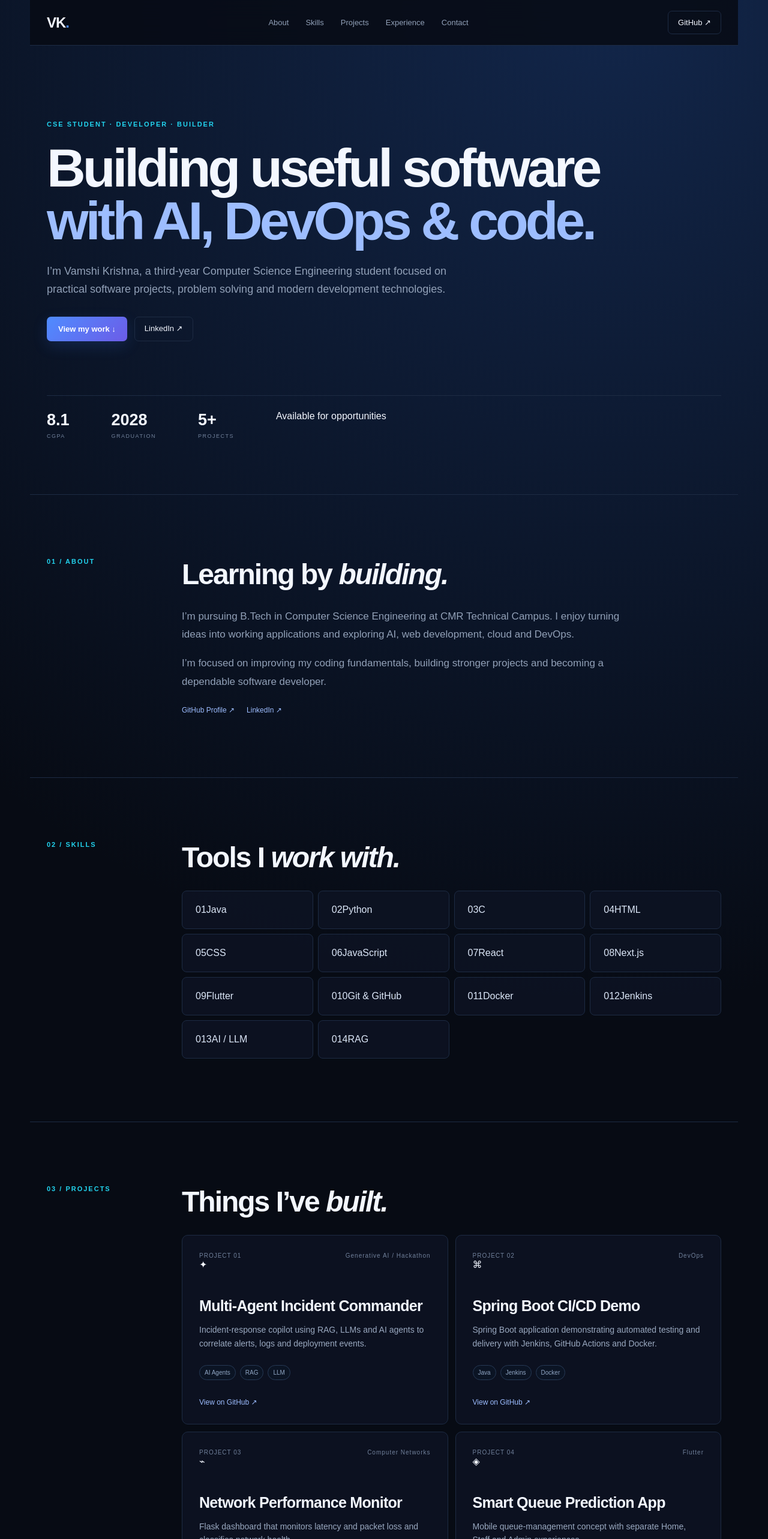
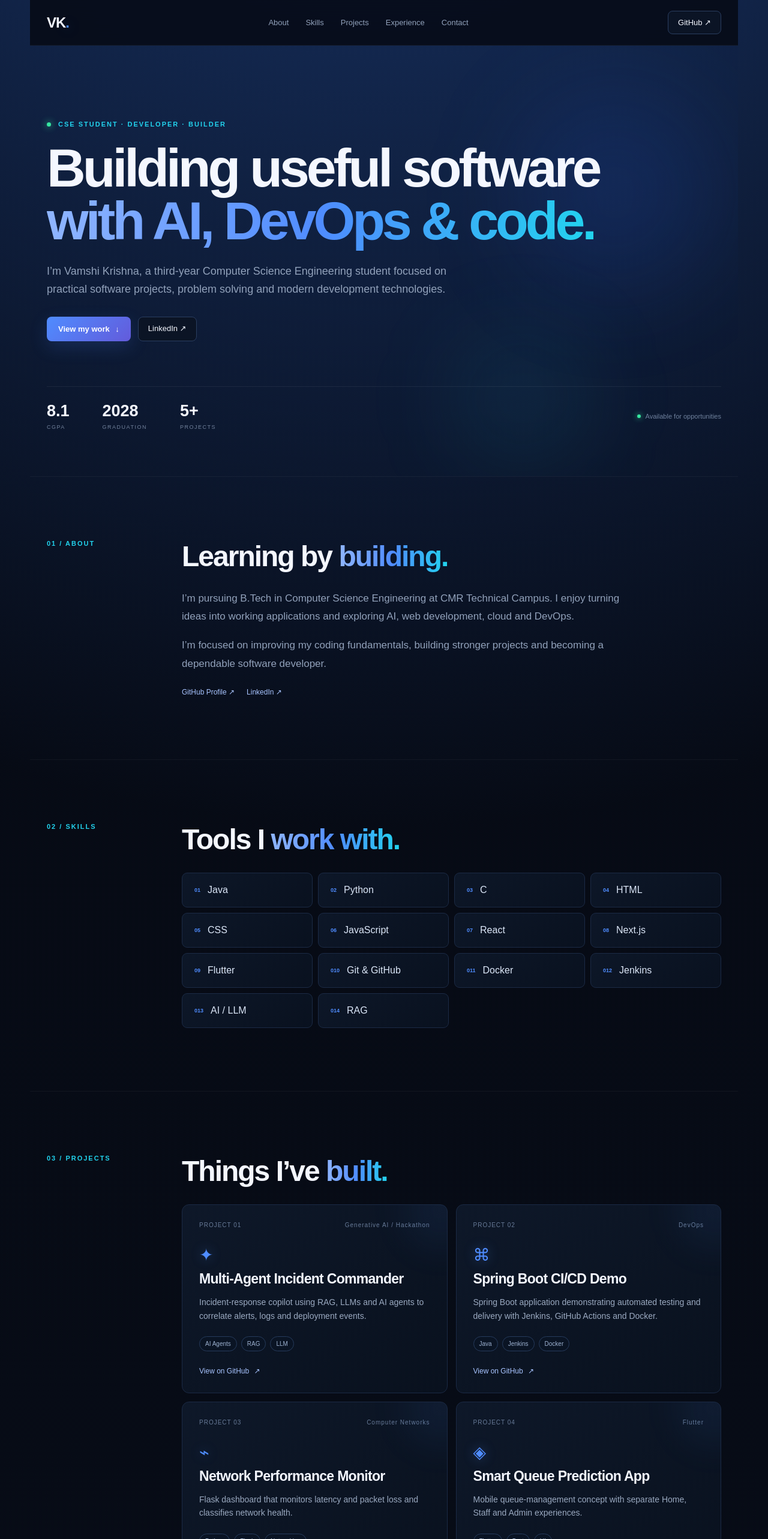
Before and after one commit to vamshi1808/vkportfolio, a Next.js app: page / in a window 1280 px wide. Shown: the top 2566 px of the page at 60% size. Built offline with nearby package versions, Linux system fonts and the light colour scheme.

Commit message:
Polish portfolio UI with premium visual effects

```diff
--- a/app/globals.css
+++ b/app/globals.css
@@ -1,27 +1,25 @@
 *{box-sizing:border-box}
 html{scroll-behavior:smooth}
-:root{--bg:#070b14;--surface:#0d1424;--surface2:#111b2e;--border:#1d2b43;--text:#f3f7ff;--muted:#91a0b7;--blue:#4f8cff;--cyan:#22d3ee;--blueSoft:#9dbdff}
-body{margin:0;background:radial-gradient(circle at 80% 0%,#12264a 0,transparent 34%),var(--bg);color:var(--text);font-family:Arial,Helvetica,sans-serif}
+:root{--bg:#060a14;--surface:#0b1220;--surface2:#101b30;--border:#1b2a45;--text:#f4f7ff;--muted:#91a1ba;--blue:#4f8cff;--cyan:#22d3ee;--soft:#a8c4ff}
+body{margin:0;background:radial-gradient(circle at 50% -15%,#1a3870 0,transparent 38%),linear-gradient(180deg,#060a14,#080d18);color:var(--text);font-family:Arial,Helvetica,sans-serif}
 a{color:inherit;text-decoration:none}
-.nav{height:76px;display:flex;align-items:center;justify-content:space-between;max-width:1180px;margin:auto;padding:0 28px;border-bottom:1px solid var(--border);position:sticky;top:0;background:rgba(7,11,20,.86);backdrop-filter:blur(16px);z-index:10}
-.logo{font-size:24px;font-weight:800;letter-spacing:-1px}.logo span{color:var(--blue)}
-nav{display:flex;gap:28px;color:var(--muted);font-size:13px}nav a{transition:.2s}nav a:hover{color:var(--blueSoft)}
-.navBtn,.secondary{border:1px solid var(--border);border-radius:7px;padding:11px 16px;font-size:13px;transition:.2s}.navBtn:hover,.secondary:hover{border-color:var(--blue);background:#0e1a31}
-.hero{max-width:1180px;margin:auto;padding:125px 28px 90px;position:relative}
-.eyebrow,.label{font-size:11px;letter-spacing:2px;color:var(--cyan);font-weight:700}
-.hero h1{font-size:clamp(48px,7vw,92px);line-height:.98;letter-spacing:-5px;margin:24px 0}.hero h1 span{color:var(--blueSoft)}
+.nav{height:76px;display:flex;align-items:center;justify-content:space-between;max-width:1180px;margin:auto;padding:0 28px;border-bottom:1px solid #ffffff0b;position:sticky;top:0;background:#060a14d9;backdrop-filter:blur(20px);z-index:10}
+.logo{font-size:24px;font-weight:800;letter-spacing:-1px}.logo span{color:var(--blue);text-shadow:0 0 18px #4f8cff99}
+nav{display:flex;gap:28px;color:var(--muted);font-size:13px}nav a{transition:.2s}nav a:hover{color:#fff}
+.navBtn,.secondary{border:1px solid #2a3e60;border-radius:8px;padding:11px 16px;font-size:13px;transition:.25s;background:#0b1425}.navBtn:hover,.secondary:hover{border-color:var(--blue);box-shadow:0 0 20px #4f8cff22;transform:translateY(-2px)}
+.hero{max-width:1180px;margin:auto;padding:125px 28px 75px;position:relative;overflow:hidden;min-height:590px;display:flex;flex-direction:column;justify-content:center}
+.heroContent{position:relative;z-index:2}.heroGlow{position:absolute;border-radius:50%;filter:blur(80px);pointer-events:none}.glowOne{width:330px;height:330px;background:#2563eb22;right:40px;top:80px}.glowTwo{width:220px;height:220px;background:#22d3ee16;right:250px;bottom:20px}
+.eyebrow,.label{font-size:11px;letter-spacing:2px;color:var(--cyan);font-weight:700}.statusDot{display:inline-block;width:7px;height:7px;border-radius:50%;background:#36e6a0;box-shadow:0 0 12px #36e6a0;margin-right:7px}
+.hero h1{font-size:clamp(48px,7vw,92px);line-height:.98;letter-spacing:-5px;margin:24px 0}.hero h1 span,.section h2 em,.contact h2 em{font-style:normal;background:linear-gradient(90deg,#8fb5ff,#4f8cff,#22d3ee);-webkit-background-clip:text;background-clip:text;color:transparent}
 .heroText{max-width:680px;color:var(--muted);font-size:18px;line-height:1.7}
-.actions{display:flex;gap:12px;margin-top:30px}.primary{background:linear-gradient(135deg,var(--blue),#6c5ce7);color:#fff;padding:13px 19px;border-radius:7px;font-weight:700;font-size:13px;transition:.2s;box-shadow:0 8px 25px #3267d533}.primary:hover{transform:translateY(-2px)}
-.stats{display:flex;gap:70px;margin-top:90px;padding-top:25px;border-top:1px solid var(--border)}.stats strong{display:block;font-size:27px}.stats small{color:#71819b;font-size:9px;letter-spacing:1.5px}
-.section{max-width:1180px;margin:auto;padding:105px 28px;display:grid;grid-template-columns:190px 1fr;gap:35px;border-top:1px solid var(--border)}
-.section h2,.contact h2{font-size:48px;letter-spacing:-2px;margin:0 0 28px}.about p{color:var(--muted);max-width:750px;font-size:17px;line-height:1.8}
-.miniActions{display:flex;gap:20px;margin-top:25px}.miniActions a,.projectLink{color:var(--blueSoft);font-size:12px}
-.skillGrid{display:grid;grid-template-columns:repeat(4,1fr);gap:8px}.skill{padding:22px;border:1px solid var(--border);background:rgba(13,20,36,.78);color:#dce7f8;transition:.2s;border-radius:8px}.skill:hover{border-color:var(--blue);transform:translateY(-2px);background:var(--surface2)}
-.projectGrid{display:grid;grid-template-columns:repeat(2,1fr);gap:12px}.card{border:1px solid var(--border);padding:28px;background:rgba(13,20,36,.78);min-height:275px;transition:.25s;border-radius:10px}.card:hover{border-color:#376bb4;transform:translateY(-4px);box-shadow:0 15px 35px #0004}
-.cardTop{display:flex;justify-content:space-between;color:#71819b;font-size:10px;letter-spacing:1px}.card h3{font-size:25px;letter-spacing:-.7px;margin:45px 0 12px}.card p{color:#9aa9c0;line-height:1.6;font-size:14px}
-.tags{display:flex;gap:7px;flex-wrap:wrap;margin:25px 0}.tags span{font-size:10px;border:1px solid #263955;padding:6px 8px;color:#91a7c5;border-radius:999px;background:#0b1424}.projectLink{display:inline-block;margin-top:5px}
-.timeline{border-left:1px solid var(--border)}.timelineItem{display:grid;grid-template-columns:90px 1fr;padding:0 0 45px 25px;position:relative}.timelineItem:before{content:"";position:absolute;width:7px;height:7px;border-radius:50%;background:var(--cyan);left:-4px;top:5px;box-shadow:0 0 12px #22d3ee99}.timelineItem>span{color:#71819b;font-size:12px}.timelineItem h3{margin:0 0 8px;font-size:19px}.timelineItem p{margin:0;color:#9aa9c0;line-height:1.6}
-.achievementGrid{display:grid;grid-template-columns:repeat(2,1fr);gap:8px}.achievement{border:1px solid var(--border);padding:22px;display:flex;gap:18px;align-items:center;background:rgba(13,20,36,.65);border-radius:8px}.achievement span{color:var(--cyan);font-size:10px}.achievement strong{font-size:14px}
-.contact{max-width:1180px;margin:auto;padding:120px 28px;text-align:center;border-top:1px solid var(--border)}.contact .label{display:block}.contact h2{font-size:clamp(50px,8vw,90px);margin:25px 0 15px}.contact p{color:var(--muted)}.contact .actions{justify-content:center}
-footer{max-width:1180px;margin:auto;padding:25px 28px 45px;border-top:1px solid var(--border);display:flex;justify-content:space-between;color:#61718a;font-size:11px}
-@media(max-width:750px){nav{display:none}.nav{padding:0 18px}.hero{padding:90px 20px 70px}.hero h1{letter-spacing:-3px}.stats{gap:30px}.section{display:block;padding:75px 20px}.section .label{margin-bottom:30px}.section h2{font-size:38px}.skillGrid,.achievementGrid{grid-template-columns:repeat(2,1fr)}.projectGrid{grid-template-columns:1fr}.card h3{margin-top:35px}.timelineItem{grid-template-columns:70px 1fr}.contact{padding:85px 20px}footer{padding:25px 20px;flex-direction:column;gap:10px}}
+.actions{display:flex;gap:12px;margin-top:30px}.primary{background:linear-gradient(135deg,#4f8cff,#635bdb);color:#fff;padding:13px 19px;border-radius:8px;font-weight:700;font-size:13px;transition:.25s;box-shadow:0 10px 30px #3b72df33}.primary:hover{transform:translateY(-3px);box-shadow:0 14px 35px #3b72df55}.primary span{margin-left:6px}
+.stats{display:flex;gap:55px;margin-top:75px;padding-top:25px;border-top:1px solid #ffffff10;position:relative;z-index:2}.stats strong{display:block;font-size:27px}.stats small{color:#71819b;font-size:9px;letter-spacing:1.5px}.available{margin-left:auto;color:#6f819d;font-size:11px;display:flex;align-items:center;gap:8px}.available span{width:6px;height:6px;border-radius:50%;background:#36e6a0;box-shadow:0 0 10px #36e6a0}
+.section{max-width:1180px;margin:auto;padding:105px 28px;display:grid;grid-template-columns:190px 1fr;gap:35px;border-top:1px solid #ffffff0b}.section h2,.contact h2{font-size:48px;letter-spacing:-2px;margin:0 0 28px}.about p{color:var(--muted);max-width:750px;font-size:17px;line-height:1.8}.miniActions{display:flex;gap:20px;margin-top:25px}.miniActions a,.projectLink{color:var(--soft);font-size:12px;transition:.2s}.miniActions a:hover,.projectLink:hover{color:#fff}
+.skillGrid{display:grid;grid-template-columns:repeat(4,1fr);gap:9px}.skill{padding:19px 20px;border:1px solid var(--border);background:linear-gradient(145deg,#0d1728,#09111f);color:#dce7f8;transition:.25s;border-radius:9px;display:flex;gap:12px;align-items:center}.skill span{color:#4f8cff;font-size:9px;font-weight:700}.skill:hover{border-color:#3567ad;transform:translateY(-4px);box-shadow:0 12px 28px #0005}
+.projectGrid{display:grid;grid-template-columns:repeat(2,1fr);gap:14px}.card{border:1px solid var(--border);padding:28px;background:linear-gradient(145deg,#0e1829,#09111e);min-height:290px;transition:.3s;border-radius:12px;position:relative;overflow:hidden}.card:after{content:"";position:absolute;width:120px;height:120px;border-radius:50%;background:#4f8cff12;filter:blur(30px);right:-50px;top:-50px}.card:hover{border-color:#3970bd;transform:translateY(-6px);box-shadow:0 18px 40px #0006}.cardTop{display:flex;justify-content:space-between;color:#687b98;font-size:10px;letter-spacing:1px}.cardIcon{font-size:28px;color:var(--blue);margin-top:28px;text-shadow:0 0 20px #4f8cff66}.card h3{font-size:23px;letter-spacing:-.7px;margin:10px 0 12px}.card p{color:#9aa9c0;line-height:1.6;font-size:14px}.tags{display:flex;gap:7px;flex-wrap:wrap;margin:23px 0}.tags span{font-size:10px;border:1px solid #263b5c;padding:6px 9px;color:#9db2d1;border-radius:999px;background:#0a1424}.projectLink{display:inline-block;margin-top:3px}.projectLink span{margin-left:5px}
+.timeline{border-left:1px solid var(--border)}.timelineItem{display:grid;grid-template-columns:90px 1fr;padding:0 0 45px 25px;position:relative}.timelineItem:before{content:"";position:absolute;width:8px;height:8px;border-radius:50%;background:var(--cyan);left:-4px;top:4px;box-shadow:0 0 16px #22d3ee99}.timelineItem>span{color:#71819b;font-size:12px}.timelineItem h3{margin:0 0 8px;font-size:19px}.timelineItem p{margin:0;color:#9aa9c0;line-height:1.6}
+.achievementGrid{display:grid;grid-template-columns:repeat(2,1fr);gap:9px}.achievement{border:1px solid var(--border);padding:20px;display:flex;gap:18px;align-items:center;background:linear-gradient(145deg,#0d1728,#09111f);border-radius:9px;transition:.25s}.achievement:hover{border-color:#3567ad;transform:translateX(4px)}.achievement span{color:var(--cyan);font-size:10px}.achievement strong{font-size:14px}.achievement b{margin-left:auto;color:#587399;font-weight:400}
+.contact{max-width:1180px;margin:auto;padding:130px 28px;text-align:center;border-top:1px solid #ffffff0b;position:relative;overflow:hidden}.contactGlow{position:absolute;width:400px;height:180px;border-radius:50%;background:#4f8cff16;filter:blur(80px);left:50%;top:90px;transform:translateX(-50%)}.contact>*:not(.contactGlow){position:relative}.contact .label{display:block}.contact h2{font-size:clamp(50px,8vw,90px);margin:25px 0 15px}.contact p{color:var(--muted)}.contact .actions{justify-content:center}
+footer{max-width:1180px;margin:auto;padding:25px 28px 45px;border-top:1px solid #ffffff0b;display:flex;justify-content:space-between;color:#61718a;font-size:11px}
+@media(max-width:750px){nav{display:none}.nav{padding:0 18px}.hero{padding:90px 20px 65px;min-height:auto}.hero h1{letter-spacing:-3px}.stats{gap:25px;flex-wrap:wrap}.available{width:100%;margin-left:0}.section{display:block;padding:75px 20px}.section .label{margin-bottom:30px}.section h2{font-size:38px}.skillGrid,.achievementGrid{grid-template-columns:repeat(2,1fr)}.projectGrid{grid-template-columns:1fr}.card h3{margin-top:10px}.timelineItem{grid-template-columns:70px 1fr}.contact{padding:85px 20px}footer{padding:25px 20px;flex-direction:column;gap:10px}}
+@media(max-width:480px){.skillGrid,.achievementGrid{grid-template-columns:1fr}.hero h1{font-size:48px}.stats{gap:22px}.stats strong{font-size:23px}}
```
